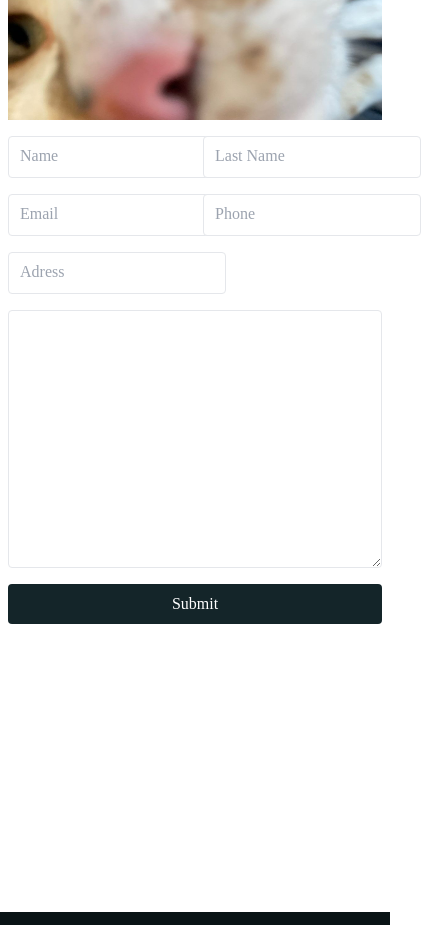
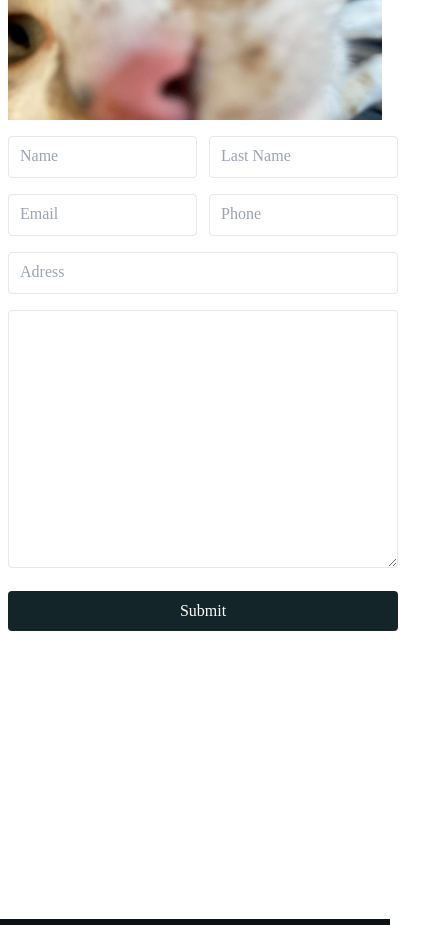
Before and after one commit to demetgas/tailwind-vue-project, a Vue app: page / in a window 390 px wide. Shown: the part 10851-11776 px from the top of the page, 429 px wide, since content can reach past the window. Built offline with nearby package versions, Linux system fonts and the light colour scheme.

Commit message:
made the inputs responsive

```diff
--- a/src/components/Message.vue
+++ b/src/components/Message.vue
@@ -13,10 +13,10 @@
         class="md:h-full w-[400px] h-[400px] mx-auto p-2 max-h-[500px] hover:scale-110 transition-all delay-75"
       />
       <form>
-        <div class="grid grid-cols-2">
-          <div class="relative">
+        <div class="grid grid-cols-2 gap-x-3">
+          <div class="relative col-span-1">
             <input
-              class="border m-2 p-2 rounded md:h-10 md:w-[10vw] outline-none focus:border-babyblue3 transition duration-200"
+              class="border w-full m-2 p-2 rounded outline-none focus:border-babyblue3 transition duration-200"
               type="text"
             />
             <span
@@ -24,9 +24,9 @@
               >Name</span
             >
           </div>
-          <div class="relative">
+          <div class="relative col-span-1">
             <input
-              class="border m-2 p-2 md:h-10 md:w-[10vw] rounded outline-none focus:border-babyblue3 transition duration-200"
+              class="border w-full m-2 p-2 rounded outline-none focus:border-babyblue3 transition duration-200"
               type="text"
             />
             <span
@@ -34,9 +34,9 @@
               >Last Name</span
             >
           </div>
-          <div class="relative">
+          <div class="relative col-span-1">
             <input
-              class="border m-2 p-2 md:h-10 md:w-[10vw] rounded outline-none focus:border-babyblue3 transition duration-200"
+              class="border w-full m-2 p-2 rounded outline-none focus:border-babyblue3 transition duration-200"
               type="email"
             />
             <span
@@ -44,9 +44,9 @@
               >Email</span
             >
           </div>
-          <div class="relative">
+          <div class="relative col-span-1">
             <input
-              class="border m-2 p-2 md:h-10 md:w-[10vw] rounded outline-none focus:border-babyblue3 transition duration-200"
+              class="border w-full m-2 p-2 rounded outline-none focus:border-babyblue3 transition duration-200"
               type="tel"
             />
             <span
@@ -54,9 +54,9 @@
               >Phone</span
             >
           </div>
-          <div class="relative">
+          <div class="relative col-span-2">
             <input
-              class="border md:h-10 md:w-[21.2vw] p-2 m-2 rounded outline-none focus:border-babyblue3 transition duration-200"
+              class="border w-full p-2 m-2 rounded outline-none focus:border-babyblue3 transition duration-200"
               type="text"
             />
             <span
@@ -64,16 +64,18 @@
               >Adress</span
             >
           </div>
+          <div class="col-span-2">
             <textarea
-            class="border col-span-2 m-2 p-2 rounded"
+              class="border w-full m-2 p-2 rounded"
               cols="30"
               rows="10"
             ></textarea>
             <button
-            class="m-2 p-2 col-span-2 rounded text-white bg-hero2 hover:bg-hero transition duration-3000 ease-out delay-100"
+              class="m-2 p-2 w-full rounded text-white bg-hero2 hover:bg-hero transition duration-3000 ease-out delay-100"
             >
               Submit
             </button>
+          </div>
         </div>
       </form>
     </div>
```
Lines whose indentation alone changed are shown as unchanged.
